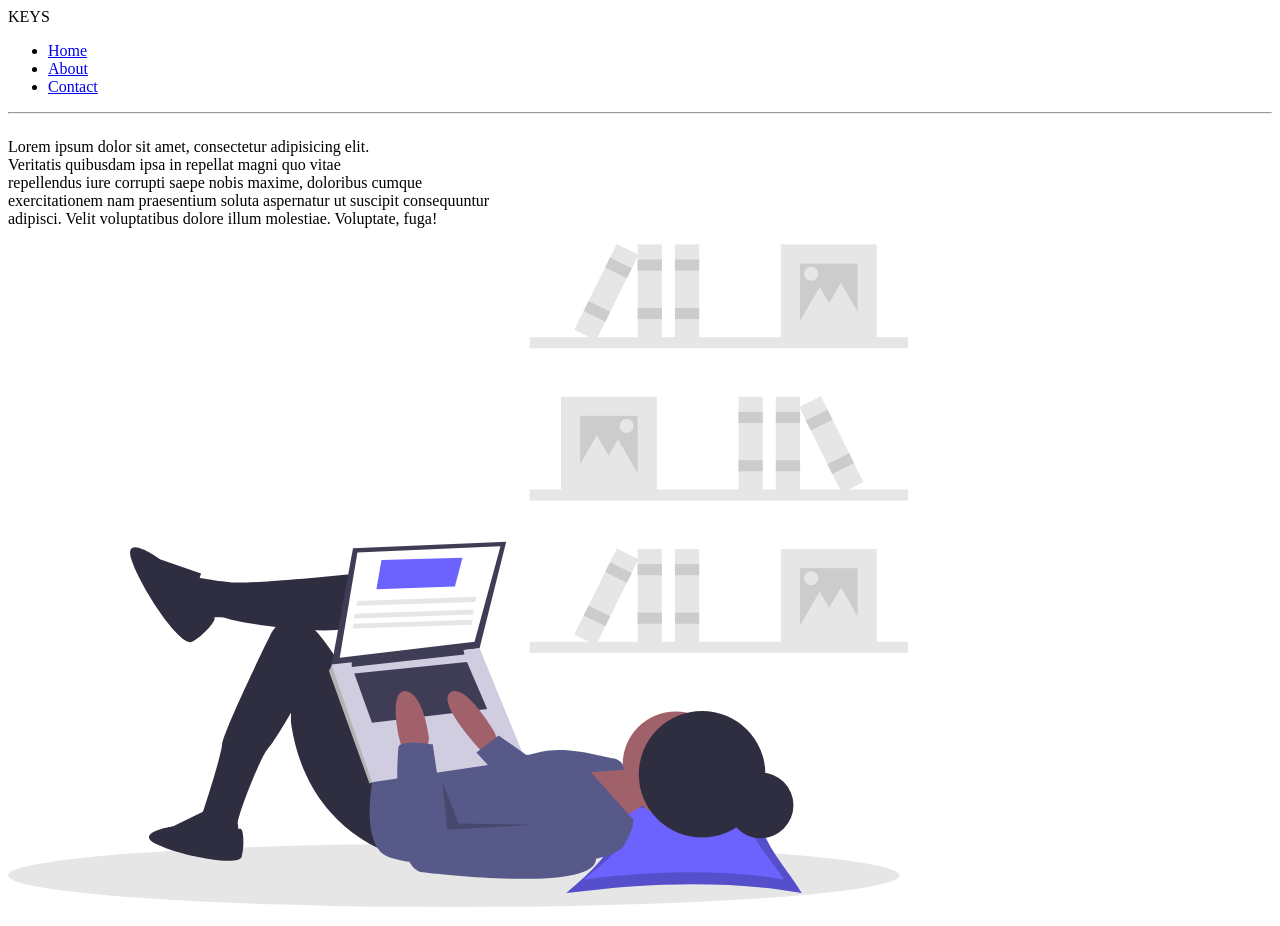
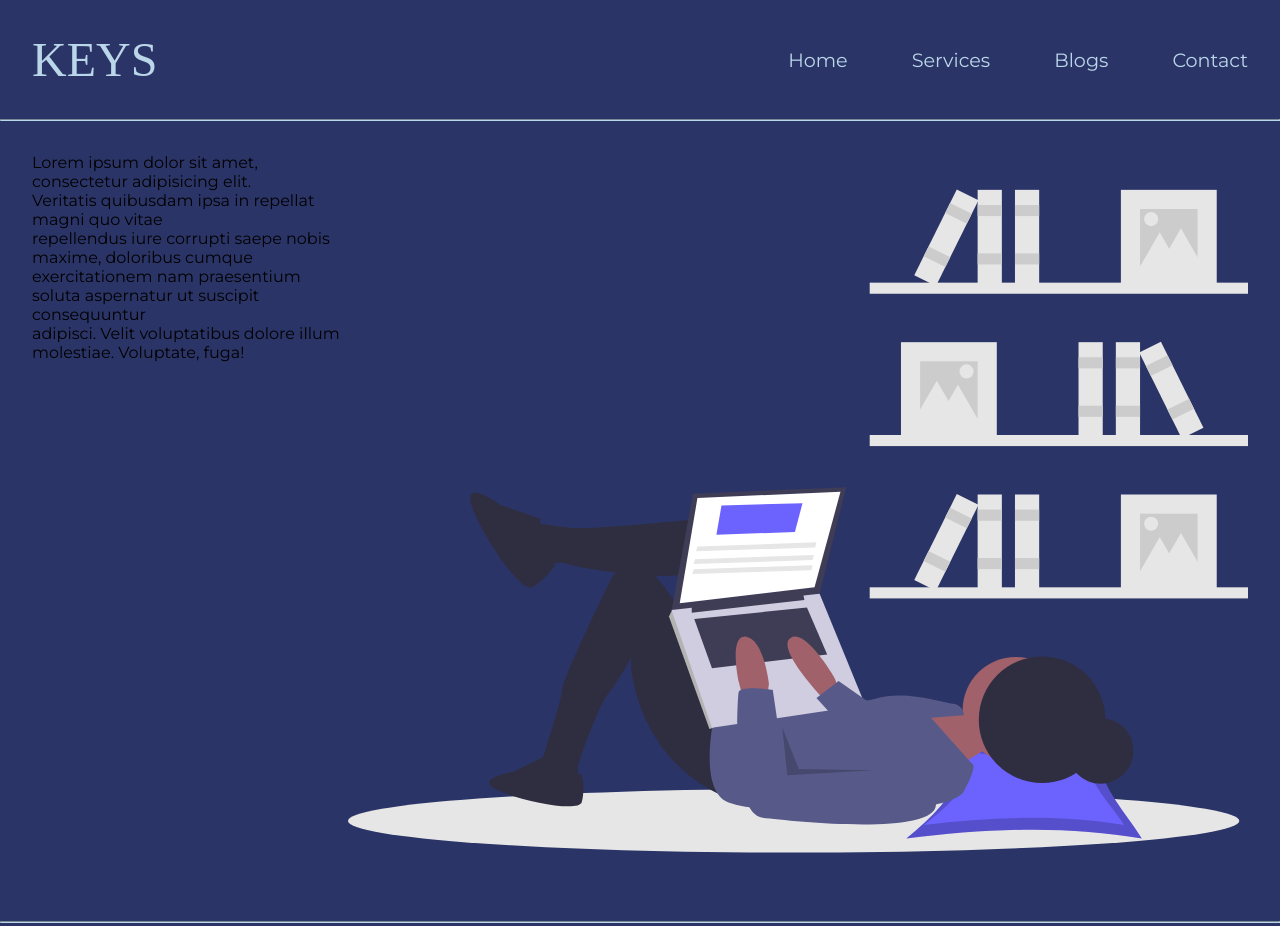
Before and after one commit to PinedaDev/CSS-SASS-Apply-for-Accesible-Website, a website: page index.html in a window 1280 px wide. Shown: the top 926 px of the page. Drawn offline with Linux system fonts and the light colour scheme; a web font is replaced by a local one.

Commit message:
added base variables and navigation style

```diff
--- a/index.html
+++ b/index.html
@@ -20,14 +20,17 @@
 </head>
 
 <body>
-  <span class="logo" aria-label="logo">KEYS</span>
   <nav class="navigation" aria-label="navigation menu">
+    <span class="logo" aria-label="logo">KEYS</span>
     <ul class="navigation__links" id="menubar" role="menubar" aria-label="navigation menu">
       <li role="none">
         <a href="#" role="menuitem" tabindex="0" class="navigation__link">Home</a>
       </li>
       <li role="none">
-        <a href="#about" role="menuitem" tabindex="0" class="navigation__link">About</a>
+        <a href="#services" role="menuitem" tabindex="0" class="navigation__link">Services</a>
+      </li>
+      <li role="none">
+        <a href="#blogs" role="menuitem" tabindex="0" class="navigation__link">Blogs</a>
       </li>
       <li role="none">
         <a href="#contact" role="menuitem" tabindex="0" class="navigation__link">Contact</a>
@@ -47,7 +50,7 @@
 
       <img class="hero__image" src="./assets/images/header.svg" width="900px" alt="ilustration of person with laptop">
     </div>
-
+    <hr>
     <section class="services_section" id="services">
       <h1 class="services_section__header"> Services </h1>
       <div class="services_section__card" style="display: inline-block;">
--- a/style.scss
+++ b/style.scss
@@ -17,6 +17,15 @@ $main-color: #2B3467;
 $secondary-color: #BAD7E9;
 $accents-color: #EB455F;
 
+$spacing-base: 2rem;
+$spacing-small: $spacing-base * 0.5;
+$spacing-normal: $spacing-base;
+$spacing-large: $spacing-base * 2;
+
+$text-size-base: 1.5rem;
+$text-small: $text-size-base * 0.8;
+$text-larger: $text-size-base * 1.5;
+
 $font-light: 300;
 $font-regular: 400;
 $font-bold: 700;
@@ -26,3 +35,57 @@ $font-bold: 700;
     font-style: normal;
     font-weight: $font-regular;
 }
+
+@mixin flex-align {
+    display: flex;
+    align-items: center;
+    justify-content: space-around
+}
+
+body {
+    @include montserrat-base;
+    background-color: $main-color;
+    display: grid;
+}
+
+hr {
+    border-color: $secondary-color;
+}
+
+/*navigation*/
+
+.logo {
+    font-family: 'Tilt Prism';
+    color: $secondary-color;
+    font-size: 3rem;
+    padding: $spacing-normal;
+}
+
+.navigation {
+    display: flex;
+    width: 100%;
+    justify-content: space-between;
+
+    &__links {
+        @include flex-align();
+        list-style-type: none;
+    }
+
+    &__link {
+        color: $secondary-color;
+        text-decoration: none;
+        transition: .3s;
+        font-size: $text-small;
+        padding: $spacing-normal;
+
+        &:hover {
+            color: $accents-color;
+        }
+    }
+}
+
+.hero {
+    height: 100vh;
+    display: flex;
+    padding: $spacing-normal;
+}
```
Also changed, not shown: style.css, 1 other file.
